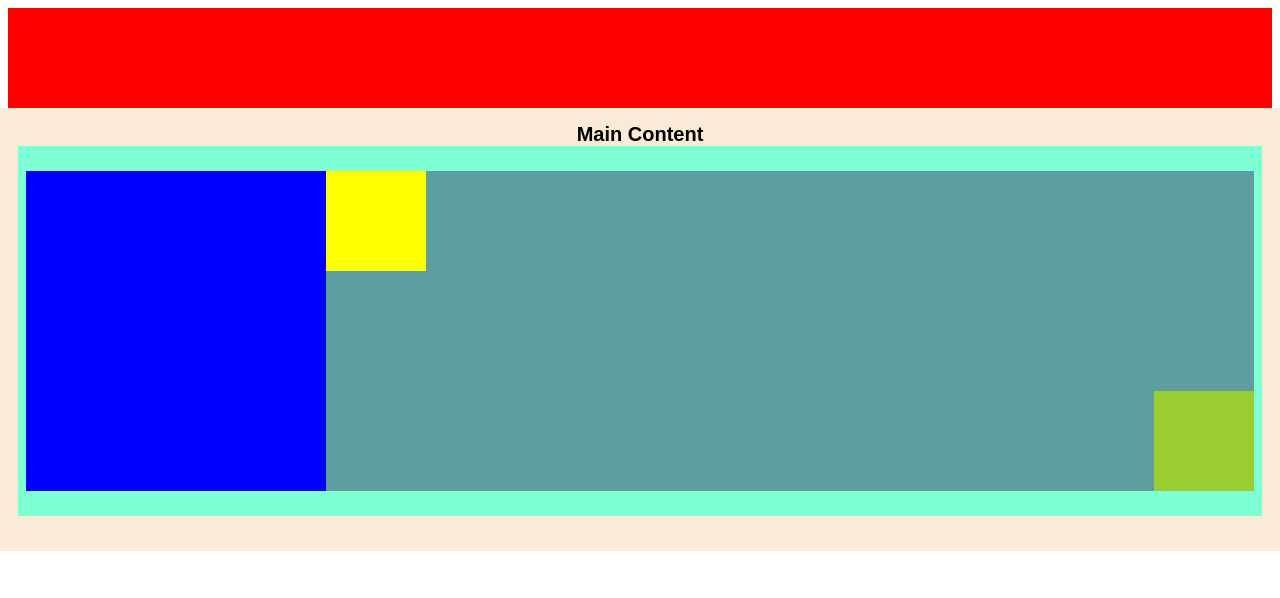
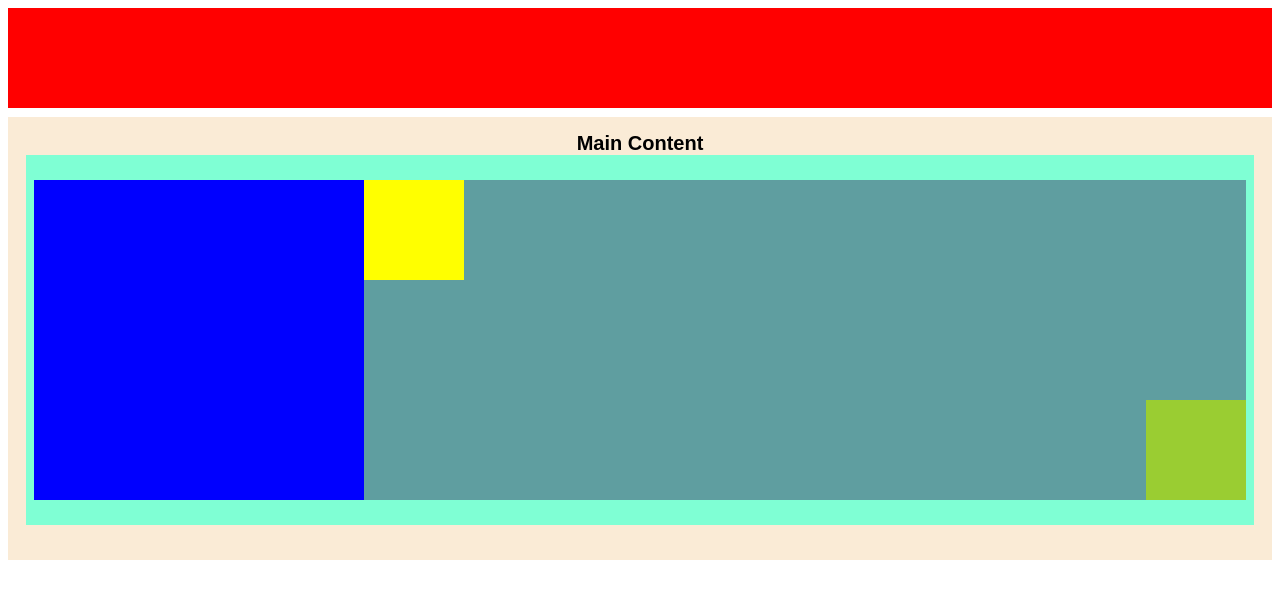
Before and after one commit to mayankraj052/day2cssAssignment, a plain HTML site: page index.html in a window 1280 px wide. Drawn offline with Linux system fonts and the light colour scheme.

Commit message:
Update style.css

```diff
--- a/style.css
+++ b/style.css
@@ -19,6 +19,7 @@ body {
     font-size: 20px;
     font-weight: bold;
     padding: 15px 8px;
+    margin: 9px 8px;
 }
 
 /* Outer Wrapper */
@@ -38,7 +39,7 @@ body {
 
 /* Blue Box - Left */
 .blue-box {
-    width: 300px;
+    width: 330px;
     height: 320px;
     background-color: blue;
     position: absolute;
@@ -53,7 +54,7 @@ body {
     background-color: yellow;
     position: absolute;
     top: 0px;
-    left: 300px;
+    left: 330px;
 }
 
 /* Green Box - Bottom Right */
```
